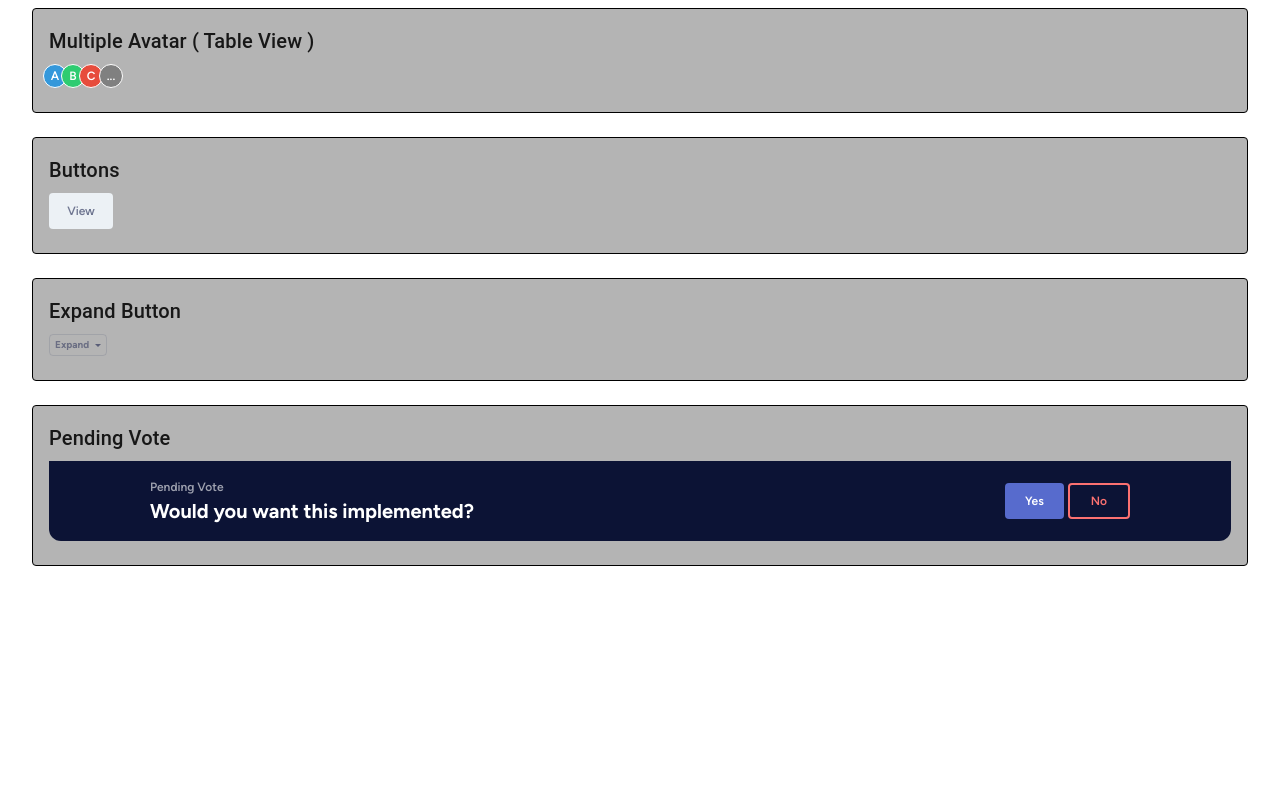
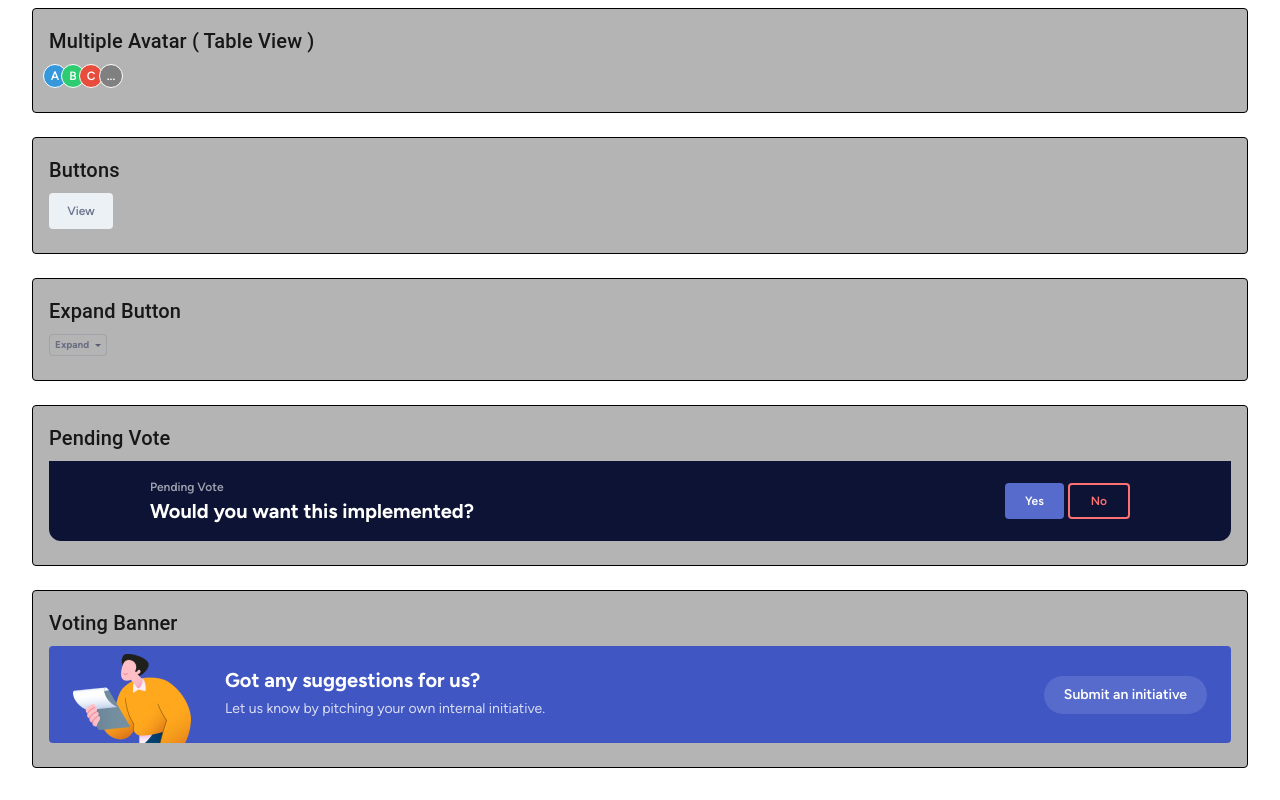
Before and after one commit to frost-jm/frost-initiatives, a React (Vite) app in the folder ui/: page /components-library in a window 1280 px wide. Shown: the part 2883-3683 px from the top of the page. Before the commit the page ends 3481 px from the top, so only its background shows below. Built offline with nearby package versions, Linux system fonts and the light colour scheme.

Commit message:
added voting banner

```diff
--- a/ui/src/pages/components-library.tsx
+++ b/ui/src/pages/components-library.tsx
@@ -1,5 +1,7 @@
 import { Box, Typography, Grid, Card, CardContent } from '@mui/material';
 import { Sample, Logo, SubmitButton, Input, StatusDropdown, ActionDropdown, EditorTabs, DepartmentDropdown, BannerContent, StatusHeader, TableHeader, Buttons, ButtonType, Avatar, TableLabel, TableContent, PendingVote, TableContentWTitle, ExpandButton } from '@/components/index';
+
+import VotingBanner from '@/sections/Banners/VotingBanner';
 
 const tabLabelsData = [
 	{ label: 'Home', count: 0 },
@@ -108,6 +110,10 @@ const components = [
 		name: 'Pending Vote',
 		component: PendingVote,
 	},
+	{
+		name: 'Voting Banner',
+		component: VotingBanner,
+	},
 ];
 
 const ComponentsLibrary = () => {
--- /dev/null
+++ b/ui/src/sections/Banners/VotingBanner.tsx
@@ -0,0 +1,64 @@
+import { BannerContent, SubmitButton } from '@/components';
+import { Box } from '@mui/material';
+
+import Asset from '../../assets/voting-banner-asset.png';
+
+const VotingBanner = () => {
+	const bannerContent = {
+		title: 'Got any suggestions for us?',
+		description: 'Let us know by pitching your own internal initiative.',
+	};
+	return (
+		<Box
+			sx={{
+				width: '100%',
+				backgroundColor: '#4056C3',
+				padding: '24px 24px 24px 176px',
+				borderRadius: '4px',
+				display: 'flex',
+				justifyContent: 'space-between',
+				boxSizing: 'border-box',
+				alignItems: 'center',
+				position: 'relative',
+				'@media screen and (max-width:767px)': {
+					flexDirection: 'column',
+					alignItems: 'flex-start',
+				},
+				'@media screen and (max-width:600px)': {
+					paddingLeft: '24px',
+					'.banner-asset': {
+						display: 'none',
+					},
+				},
+			}}
+		>
+			<Box>
+				<img
+					src={Asset}
+					alt='asset'
+					className='banner-asset'
+					style={{
+						position: 'absolute',
+						bottom: '0',
+						left: '24px',
+					}}
+				/>
+				<BannerContent
+					title={bannerContent.title}
+					description={bannerContent.description}
+				/>
+			</Box>
+			<Box
+				sx={{
+					'@media screen and (max-width:767px)': {
+						marginTop: '8px',
+					},
+				}}
+			>
+				<SubmitButton action={() => console.log('submit initiative')} />
+			</Box>
+		</Box>
+	);
+};
+
+export default VotingBanner;
```
Also changed, not shown: ui/src/components/low-level-components/Button/SubmitButton.tsx (+4 -4 lines), ui/src/assets/voting-banner-asset.png (added).
